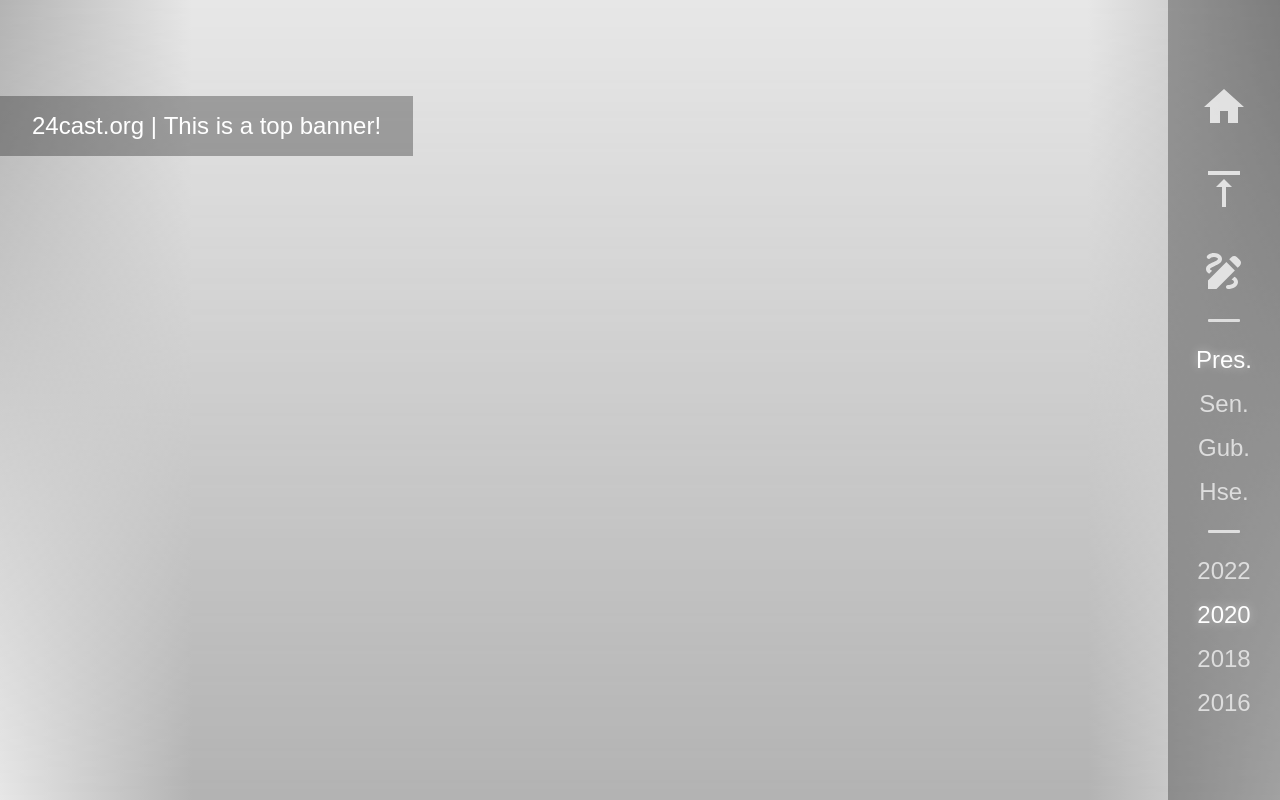
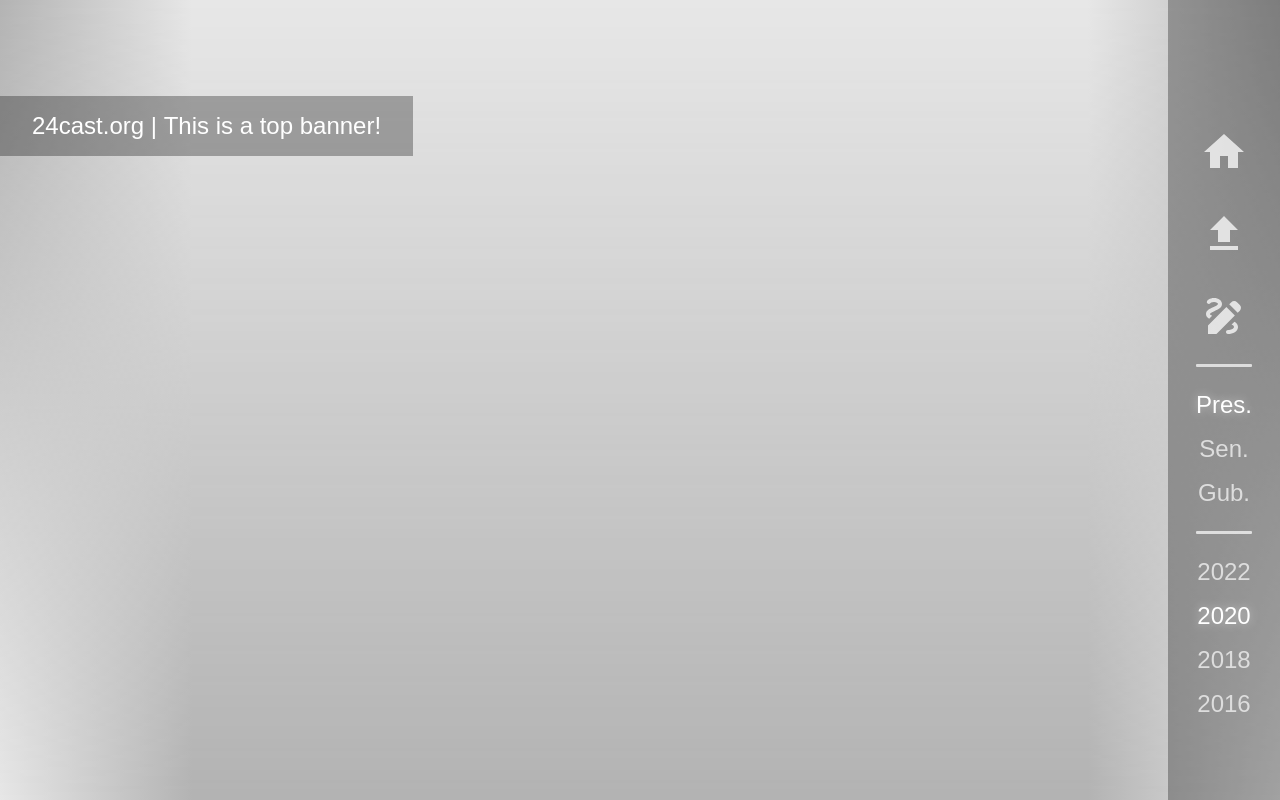
Before and after one commit to BPR-Data-Team/Election-Night, a Next.js app in the folder election-portal/: page /election-breakdown in a window 1280 px wide. Built offline with nearby package versions, Linux system fonts and the light colour scheme.

Commit message:
remove house, dynamic years, dynamic exit button

```diff
--- a/election-portal/app/modules/menubar/menu-buttons/exit-button.tsx
+++ b/election-portal/app/modules/menubar/menu-buttons/exit-button.tsx
@@ -1,26 +1,36 @@
 import styles from "./exit-button.module.css";
 import Image, { StaticImageData } from "next/image";
 import { useRouter } from "next/navigation";
-import React, { useState, useRef, useEffect } from "react";
+import React, { useState, useRef, useEffect, ReactNode } from "react";
 import exit_icon from "../../../assets/exit.png";
-import { MdOutlineVerticalAlignTop } from "react-icons/md";
+import { MdKeyboardArrowUp, MdKeyboardDoubleArrowUp, MdUpload } from "react-icons/md";
 
 
 interface ExitButtonProps {
-    currentPage: string;
-    setCurrentPage: (page: string) => void;
+    currentLevel: string;
+    exitLevel: () => void;
 }
 
 
 const ExitButton: React.FC<ExitButtonProps> = (props: ExitButtonProps) => {
 
+    const buttonIcon: () => JSX.Element = () => {
+        if (props.currentLevel === "national") {
+            return <MdUpload className={styles.exit_icon} title="Exit" />;
+        } else if (props.currentLevel === "state") {
+            return <MdKeyboardDoubleArrowUp className={styles.exit_icon} title="Exit" />;
+        } else {
+            return <MdKeyboardArrowUp className={styles.exit_icon} title="Exit" />;
+        }
+    }
+
     return (
         <div>
-        <button onClick={() => {props.setCurrentPage("/")}} className={styles.button}>
+        <button onClick={props.exitLevel} className={styles.button}>
             <div className={styles.button_container}>
             <div className={styles.button_col}>
                 <div className={styles.button_icon_container}>
-                    <MdOutlineVerticalAlignTop className={styles.exit_icon} title="Exit" />
+                    {buttonIcon()}
                 </div>
             </div>
             </div>
--- a/election-portal/app/modules/menubar/menubar.css
+++ b/election-portal/app/modules/menubar/menubar.css
@@ -1,8 +1,6 @@
 .rightbar {
     position: absolute;
-    display: flex;
     justify-content: right;
-    align-items: center;
     right: 0rem;
     height: 100vh;
     width: 7rem;
@@ -16,6 +14,7 @@
     justify-content: center;
     align-items: center;
     margin: auto;
+    margin-top: 15vh;
     text-align: center;
 }
 
--- a/election-portal/app/modules/menubar/menubar.tsx
+++ b/election-portal/app/modules/menubar/menubar.tsx
@@ -10,6 +10,7 @@ import ExitButton from "./menu-buttons/exit-button";
 import DrawButton from "./menu-buttons/draw-button";
 import { useRouter } from "next/navigation";
 
+// These can be turned into maps or better parsed from the types
 const breakdownToString = (
   breakdown: RaceType,
   currentBreakdown: RaceType
@@ -64,6 +65,12 @@ const yearToString = (year: Year, currentYear: Year): React.ReactNode => {
     case Year.Sixteen:
       str = "2016";
       break;
+    case Year.Fourteen:
+      str = "2014";
+      break;
+    case Year.Twelve:
+      str = "2012";
+      break;
     default:
       str = "Unk.";
       break;
@@ -93,8 +100,8 @@ const Menubar: React.FC = () => {
           />
           <br></br>
           <ExitButton
-            currentPage={state.page}
-            setCurrentPage={state.setCurrentPage}
+            currentLevel={state.level}
+            exitLevel={state.exitLevel}
           />
           <br>{/* better way to do this (.menu-buttons in css?))*/}</br>
           <DrawButton />
--- a/election-portal/app/sharedContext.tsx
+++ b/election-portal/app/sharedContext.tsx
@@ -3,6 +3,17 @@
 import React, { createContext, useContext, useState, ReactNode } from 'react';
 import { useRouter } from "next/navigation";
 import { SharedInfo, State, Year, RaceType } from '../types/SharedInfoType';
+
+function getYearsFromBreakdown(breakdown: RaceType): Year[] {
+    switch (breakdown) {
+        case RaceType.Presidential:
+            return [Year.Twenty, Year.Sixteen];
+        case RaceType.Senate:
+            return [Year.Eighteen, Year.Twelve];
+        default:
+            return [Year.TwentyTwo, Year.Twenty, Year.Eighteen, Year.Sixteen];
+    }
+}
 
 interface SharedStateContextProps {
     state: SharedInfo;
@@ -25,6 +36,8 @@ export const SharedStateProvider: React.FC<{ children: ReactNode }> = ({ childre
             setLevel("state");
         } else if (level === "state") {
             setLevel("national");
+        } else if (level === "national") {
+            setCurrentPage("/");
         }
     };
     const [drawMode, setDrawMode] = useState<boolean>(false);
@@ -33,11 +46,11 @@ export const SharedStateProvider: React.FC<{ children: ReactNode }> = ({ childre
     const [availableBreakdowns, setAvailableBreakdowns] = useState<RaceType[]>([
         RaceType.Presidential,
         RaceType.Senate,
-        RaceType.Gubernatorial,
-        RaceType.House
+        RaceType.Gubernatorial
     ]);
     const breakdownSwitch = (breakdown: RaceType) => {
         if (availableBreakdowns.includes(breakdown)) {
+            setAvailableYears(getYearsFromBreakdown(breakdown));
             setBreakdown(breakdown);
         }
     };
--- a/election-portal/types/Year.ts
+++ b/election-portal/types/Year.ts
@@ -1,4 +1,6 @@
 export enum Year {
+  Twelve = 2012,
+  Fourteen = 2014,
   Sixteen = 2016,
   Eighteen = 2018,
   Twenty = 2020,
```
